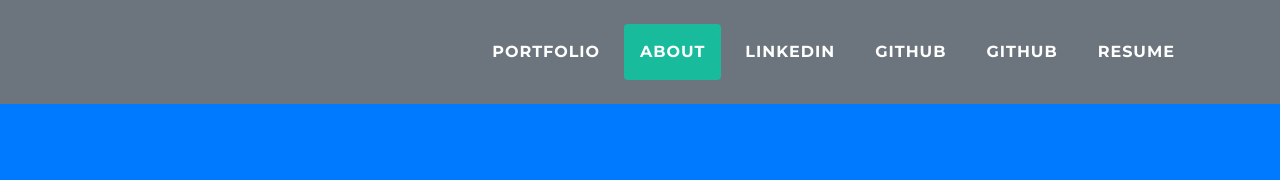
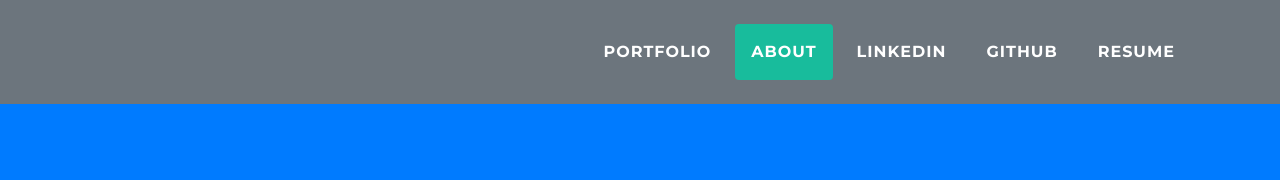
Before and after one commit to draconis79/mandy_tong, a website with bundled scripts: page index.html in a window 1280 px wide. Shown: the top 180 px of the page. Built offline with nearby package versions, Linux system fonts and the light colour scheme; files whose address does not match are found by name.

Commit message:
fixed navigation

```diff
--- a/index.html
+++ b/index.html
@@ -46,9 +46,6 @@
             </li>
             <li class="nav-item mx-0 mx-lg-1">
               <a class="nav-link py-3 px-0 px-lg-3 rounded js-scroll-trigger" href="https://www.linkedin.com/in/mandywtong/">LinkedIn</a>
-            </li>
-            <li class="nav-item mx-0 mx-lg-1">
-              <a class="nav-link py-3 px-0 px-lg-3 rounded js-scroll-trigger" href="https://github.com/draconis79">GitHub</a>
             </li>
             <li class="nav-item mx-0 mx-lg-1">
               <a class="nav-link py-3 px-0 px-lg-3 rounded js-scroll-trigger" href="https://github.com/draconis79">GitHub</a>
```
